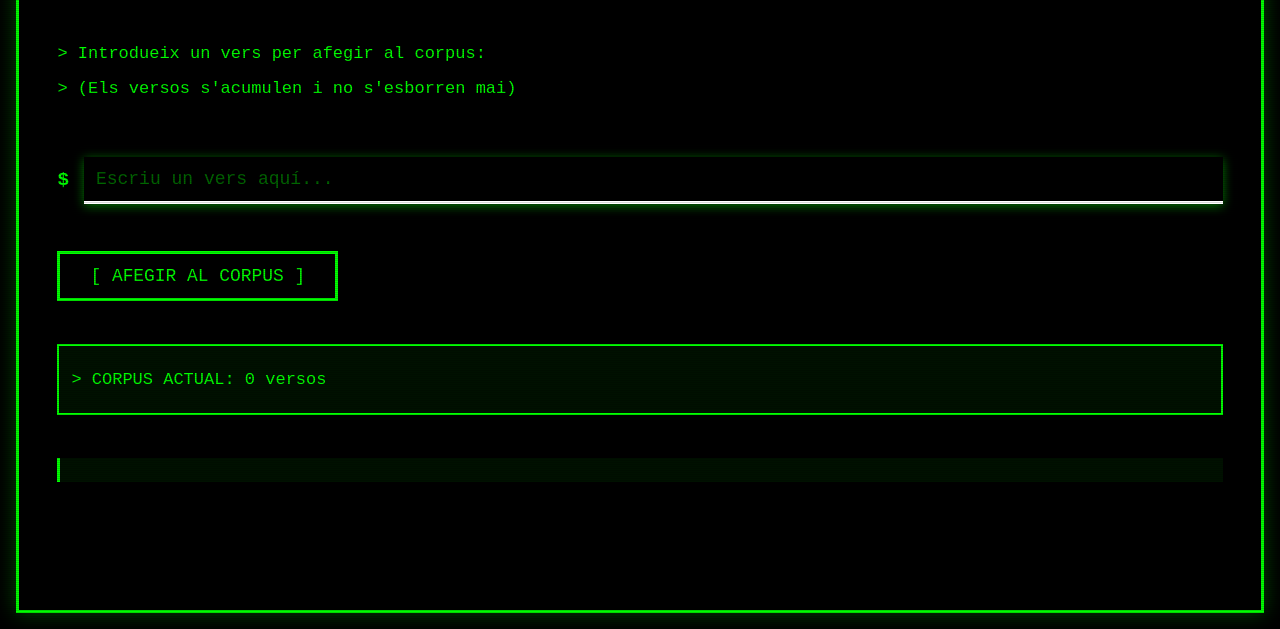
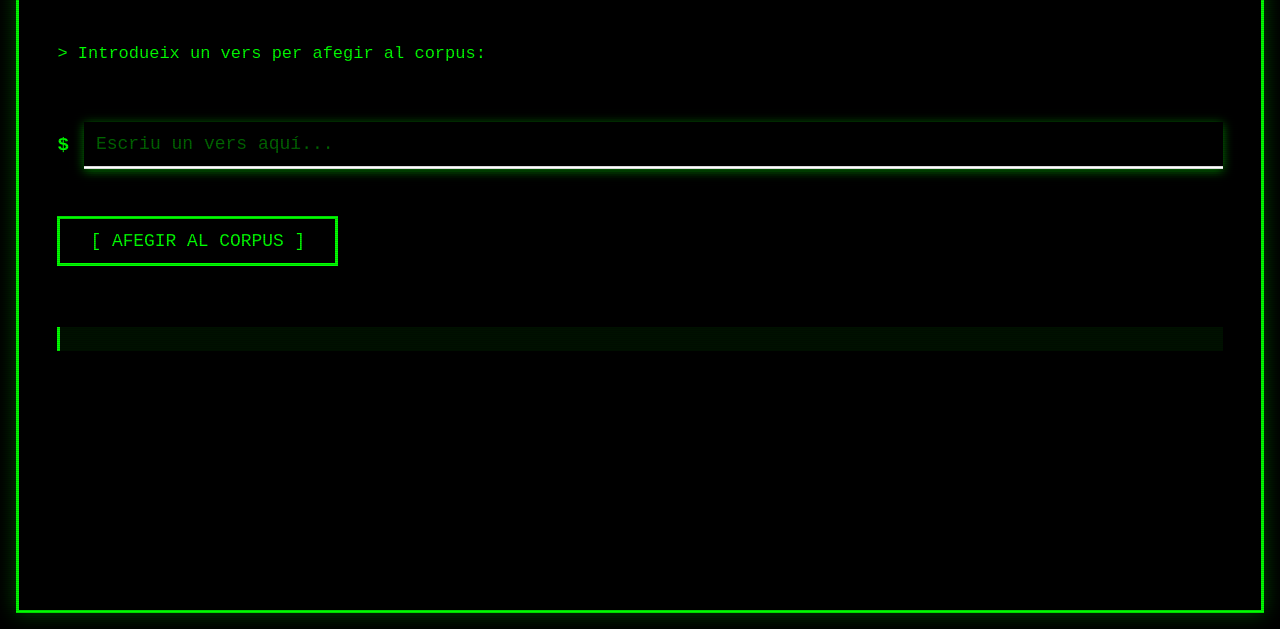
Before and after one commit to garaupere/elpoebot, a plain HTML site: page input.html in a window 1280 px wide. Shown: the part 171-800 px from the top of the page. Drawn offline with Linux system fonts and the light colour scheme.

Commit message:
Update input.html

```diff
--- a/input.html
+++ b/input.html
@@ -14,7 +14,6 @@
                 <h1>ENTRADA DE VERS</h1>
                 <br>
                 <p>&gt; Introdueix un vers per afegir al corpus:</p>
-                <p>&gt; (Els versos s'acumulen i no s'esborren mai)</p>
                 <br>
                 <form id="verseForm">
                     <div class="input-line">
@@ -27,9 +26,6 @@
                     </button>
                 </form>
                 <br>
-                <div class="info-box">
-                    <p>&gt; CORPUS ACTUAL: <span id="corpusCount">0</span> versos</p>
-                </div>
                 <br>
                 <div id="statusMessage" class="status-message"></div>
                 <br>
```
